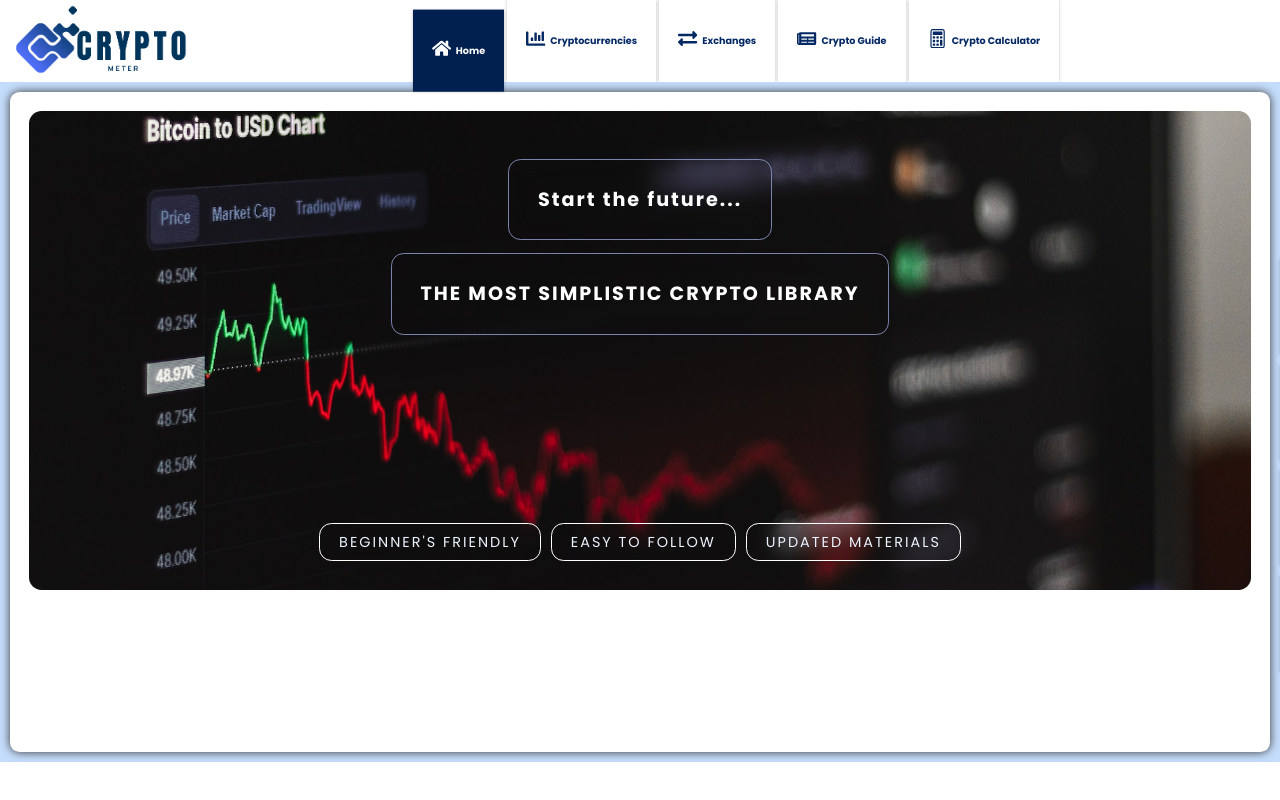
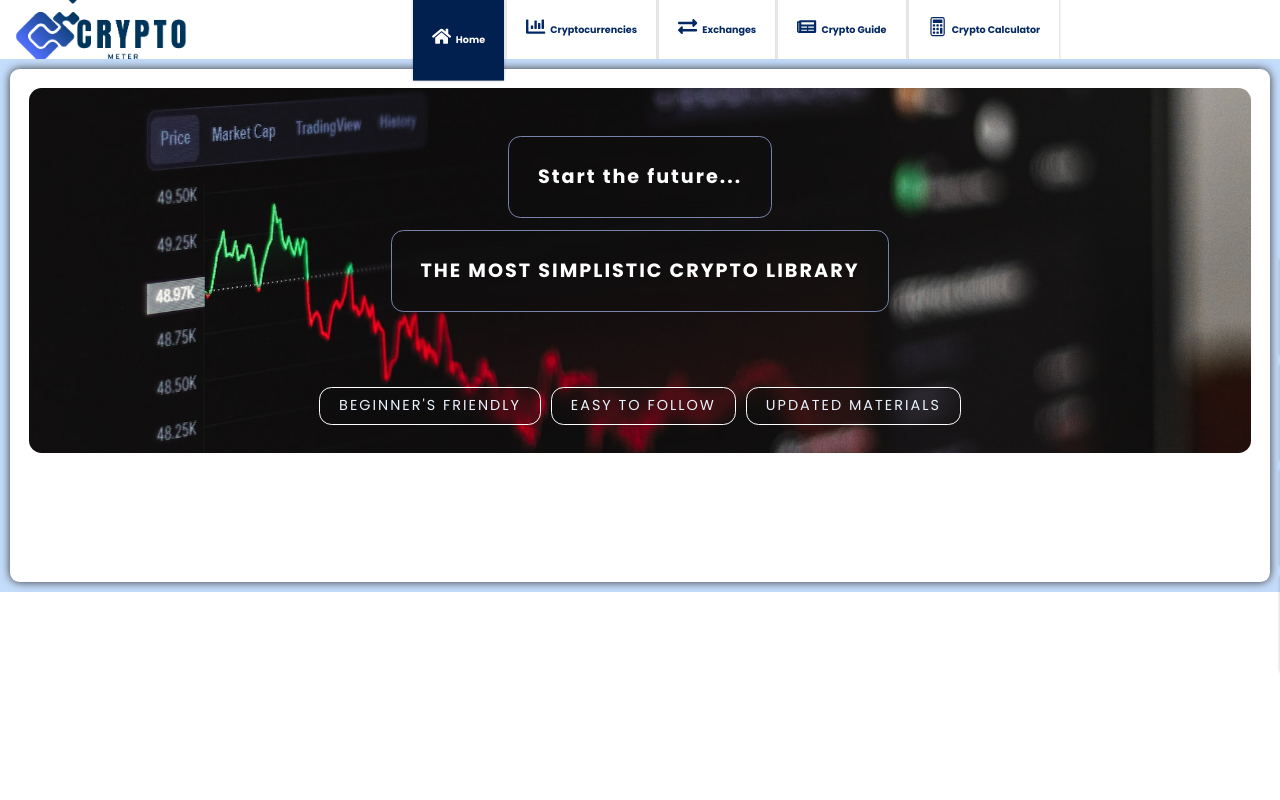
Before and after one commit to jcarlo-vs/CRYPTO-METER, a React (Vite) app: page / in a window 1280 px wide. Shown: the top 800 px of the page. Built offline with nearby package versions, Linux system fonts and the light colour scheme; no server answers.

Commit message:
fix v2 height

```diff
--- a/src/components/Mainlayouts/MainContent.jsx
+++ b/src/components/Mainlayouts/MainContent.jsx
@@ -12,6 +12,6 @@ const MainContent = () => {
 const Wrapper = styled.div`
 	background-color: var(--light-3);
 	padding: 1rem;
-	height: 85vh;
+	height: 100%;
 `
 export default MainContent
--- a/src/index.scss
+++ b/src/index.scss
@@ -38,7 +38,7 @@ html {
 body {
 	overflow: hidden;
 	width: 100%;
-	height: 100vh;
+	height: 100%;
 	font-family: 'Poppins', sans-serif;
 }
 
--- a/src/pages/SharedLayout.jsx
+++ b/src/pages/SharedLayout.jsx
@@ -24,8 +24,7 @@ const Wrapper = styled.div`
 	display: grid;
 	grid-template-columns: 15% 0 1fr;
 	height: 100%;
-	/* height: 100vh; */
-	/* position: relative; */
+
 	.left-content {
 		display: grid;
 		grid-template-rows: 10% 1fr;
```
